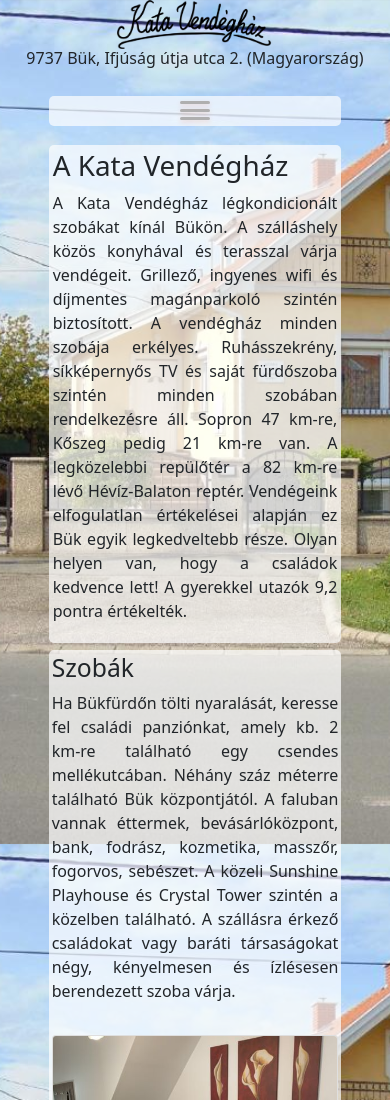
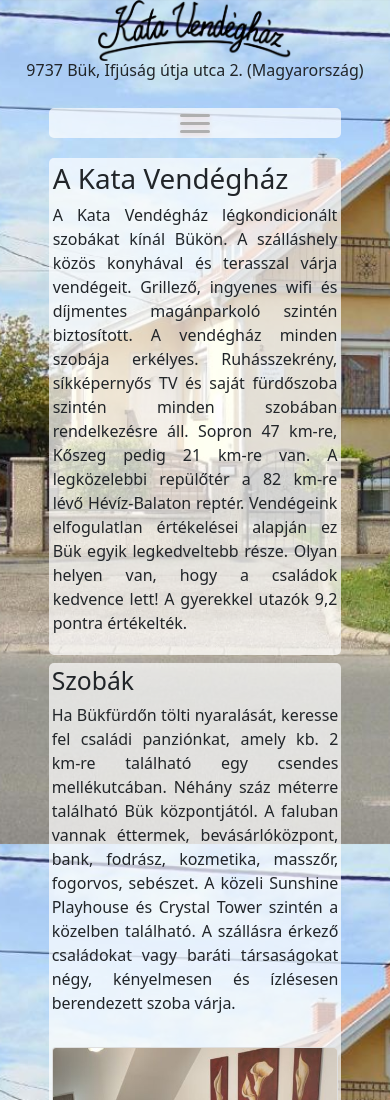
Before and after one commit to mikipoti/SHCrowfield.github.io, a plain HTML site: page index.html in a window 390 px wide. Shown: the top 1100 px of the page. Drawn offline with nearby package versions, Linux system fonts and the light colour scheme.

Commit message:
Update katacss.css

```diff
--- a/katacss.css
+++ b/katacss.css
@@ -336,6 +336,8 @@ body {
         position: relative;
 
     }
-
+    #vendegkep{
+    width: 50%
+    }
 
 }
```
